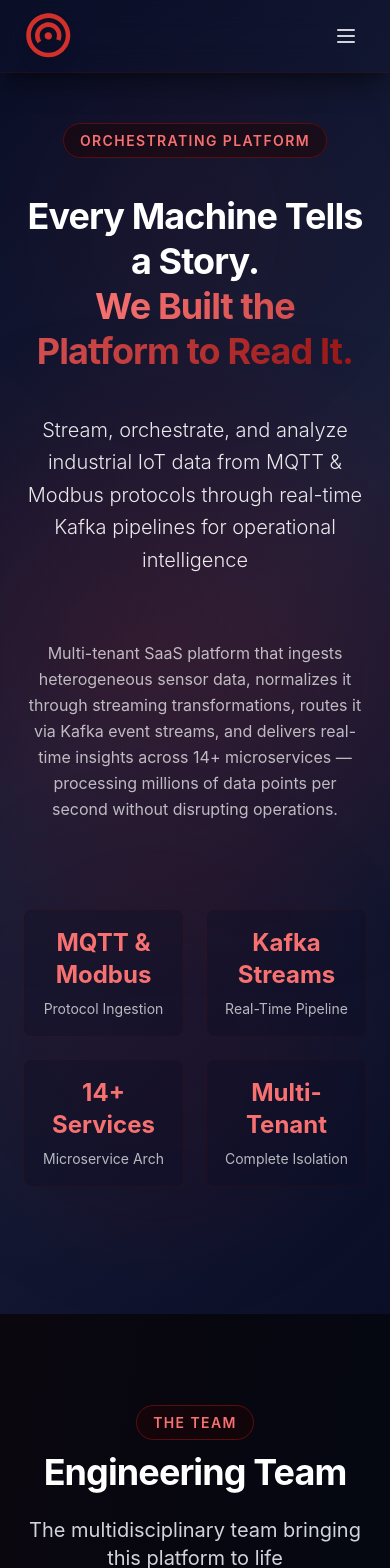
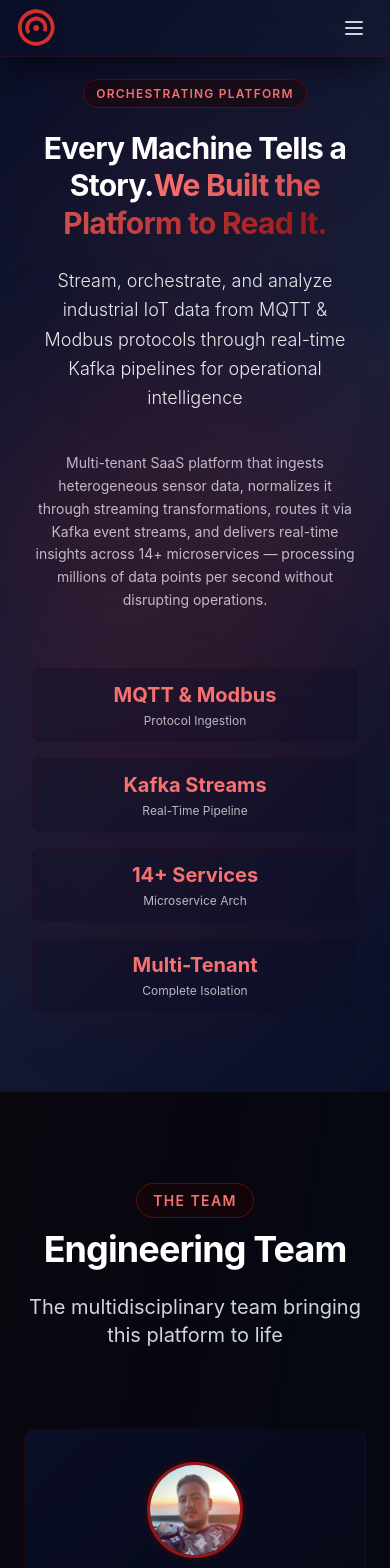
Before and after one commit to RamiKhalil1/voisConnectExplanation, a React (Vite) app: page / in a window 390 px wide. Shown: the top 1568 px of the page. Built offline with nearby package versions, Linux system fonts and the light colour scheme.

Commit message:
Optimize landing page for mobile responsiveness

```diff
--- a/src/components/Header.tsx
+++ b/src/components/Header.tsx
@@ -1,15 +1,15 @@
 export const Header = () => {
   return (
     <header className="fixed top-0 left-0 right-0 z-50 bg-darkblue-900/98 backdrop-blur-lg border-b border-primary-800/30 shadow-xl shadow-black/30">
-      <nav className="container mx-auto px-6 py-3">
+      <nav className="container mx-auto px-4 sm:px-6 py-2 sm:py-3">
         <div className="flex items-center justify-between">
           {/* Logo and Branding */}
-          <div className="flex items-center space-x-4 group">
-            <div className="h-12 flex items-center transition-transform duration-300 group-hover:scale-105">
+          <div className="flex items-center space-x-2 sm:space-x-4 group">
+            <div className="h-10 sm:h-12 flex items-center transition-transform duration-300 group-hover:scale-105">
               <img
                 src="/pics/voisConnectlogo.svg"
                 alt="VOIS Connect Logo"
-                className="h-12 drop-shadow-lg"
+                className="h-10 sm:h-12 drop-shadow-lg"
               />
             </div>
             <div className="hidden sm:block border-l border-primary-800/50 pl-4">
--- a/src/components/Hero.tsx
+++ b/src/components/Hero.tsx
@@ -7,53 +7,53 @@ export const Hero = () => {
         <div className="absolute bottom-20 right-10 w-96 h-96 bg-primary-700/10 rounded-full blur-3xl animate-pulse" style={{animationDelay: '1s'}}></div>
       </div>
 
-      <div className="container mx-auto px-6 py-32 text-center relative z-10">
-        <div className="max-w-5xl mx-auto space-y-10">
+      <div className="container mx-auto px-4 sm:px-6 py-20 sm:py-32 text-center relative z-10">
+        <div className="max-w-5xl mx-auto space-y-6 sm:space-y-10">
           <div className="space-y-4">
             <div className="inline-block animate-fade-in">
-              <span className="text-sm md:text-base text-primary-400 bg-primary-950/50 px-4 py-2 rounded-full uppercase tracking-widest font-semibold border border-primary-800">
+              <span className="text-xs sm:text-sm md:text-base text-primary-400 bg-primary-950/50 px-3 sm:px-4 py-1.5 sm:py-2 rounded-full uppercase tracking-widest font-semibold border border-primary-800">
                 Orchestrating Platform
               </span>
             </div>
           </div>
 
-          <h1 className="text-4xl md:text-6xl lg:text-7xl font-bold leading-tight animate-fade-in" style={{animationDelay: '0.2s'}}>
+          <h1 className="text-3xl sm:text-4xl md:text-6xl lg:text-7xl font-bold leading-tight animate-fade-in px-2" style={{animationDelay: '0.2s'}}>
             Every Machine Tells a Story.
-            <br />
+            <br className="hidden sm:block" />
             <span className="text-transparent bg-clip-text bg-gradient-to-r from-primary-400 to-primary-600">
               We Built the Platform to Read It.
             </span>
           </h1>
 
-          <p className="text-xl md:text-2xl text-white/90 max-w-3xl mx-auto font-light leading-relaxed animate-fade-in" style={{animationDelay: '0.4s'}}>
+          <p className="text-lg sm:text-xl md:text-2xl text-white/90 max-w-3xl mx-auto font-light leading-relaxed animate-fade-in px-4" style={{animationDelay: '0.4s'}}>
             Stream, orchestrate, and analyze industrial IoT data from MQTT & Modbus protocols
             through real-time Kafka pipelines for operational intelligence
           </p>
 
-          <div className="pt-6 animate-fade-in" style={{animationDelay: '0.6s'}}>
-            <p className="text-base md:text-lg text-white/70 max-w-3xl mx-auto leading-relaxed">
+          <div className="pt-4 sm:pt-6 animate-fade-in" style={{animationDelay: '0.6s'}}>
+            <p className="text-sm sm:text-base md:text-lg text-white/70 max-w-3xl mx-auto leading-relaxed px-4">
               Multi-tenant SaaS platform that ingests heterogeneous sensor data, normalizes it through streaming
               transformations, routes it via Kafka event streams, and delivers real-time insights across 14+
               microservices — processing millions of data points per second without disrupting operations.
             </p>
           </div>
 
-          <div className="grid grid-cols-2 md:grid-cols-4 gap-6 pt-12 max-w-4xl mx-auto animate-fade-in" style={{animationDelay: '0.8s'}}>
-            <div className="text-center p-4 rounded-lg bg-darkblue-800/30 border border-primary-900/30 hover:border-primary-600/50 transition-all hover:scale-105">
-              <div className="text-2xl md:text-3xl font-bold text-primary-400">MQTT & Modbus</div>
-              <div className="text-sm text-white/70 mt-2">Protocol Ingestion</div>
+          <div className="grid grid-cols-1 sm:grid-cols-2 md:grid-cols-4 gap-4 sm:gap-6 pt-8 sm:pt-12 max-w-4xl mx-auto px-4 animate-fade-in" style={{animationDelay: '0.8s'}}>
+            <div className="text-center p-3 sm:p-4 rounded-lg bg-darkblue-800/30 border border-primary-900/30 hover:border-primary-600/50 transition-all hover:scale-105">
+              <div className="text-xl sm:text-2xl md:text-3xl font-bold text-primary-400">MQTT & Modbus</div>
+              <div className="text-xs sm:text-sm text-white/70 mt-1 sm:mt-2">Protocol Ingestion</div>
             </div>
-            <div className="text-center p-4 rounded-lg bg-darkblue-800/30 border border-primary-900/30 hover:border-primary-600/50 transition-all hover:scale-105">
-              <div className="text-2xl md:text-3xl font-bold text-primary-400">Kafka Streams</div>
-              <div className="text-sm text-white/70 mt-2">Real-Time Pipeline</div>
+            <div className="text-center p-3 sm:p-4 rounded-lg bg-darkblue-800/30 border border-primary-900/30 hover:border-primary-600/50 transition-all hover:scale-105">
+              <div className="text-xl sm:text-2xl md:text-3xl font-bold text-primary-400">Kafka Streams</div>
+              <div className="text-xs sm:text-sm text-white/70 mt-1 sm:mt-2">Real-Time Pipeline</div>
             </div>
-            <div className="text-center p-4 rounded-lg bg-darkblue-800/30 border border-primary-900/30 hover:border-primary-600/50 transition-all hover:scale-105">
-              <div className="text-2xl md:text-3xl font-bold text-primary-400">14+ Services</div>
-              <div className="text-sm text-white/70 mt-2">Microservice Arch</div>
+            <div className="text-center p-3 sm:p-4 rounded-lg bg-darkblue-800/30 border border-primary-900/30 hover:border-primary-600/50 transition-all hover:scale-105">
+              <div className="text-xl sm:text-2xl md:text-3xl font-bold text-primary-400">14+ Services</div>
+              <div className="text-xs sm:text-sm text-white/70 mt-1 sm:mt-2">Microservice Arch</div>
             </div>
-            <div className="text-center p-4 rounded-lg bg-darkblue-800/30 border border-primary-900/30 hover:border-primary-600/50 transition-all hover:scale-105">
-              <div className="text-2xl md:text-3xl font-bold text-primary-400">Multi-Tenant</div>
-              <div className="text-sm text-white/70 mt-2">Complete Isolation</div>
+            <div className="text-center p-3 sm:p-4 rounded-lg bg-darkblue-800/30 border border-primary-900/30 hover:border-primary-600/50 transition-all hover:scale-105">
+              <div className="text-xl sm:text-2xl md:text-3xl font-bold text-primary-400">Multi-Tenant</div>
+              <div className="text-xs sm:text-sm text-white/70 mt-1 sm:mt-2">Complete Isolation</div>
             </div>
           </div>
         </div>
```
